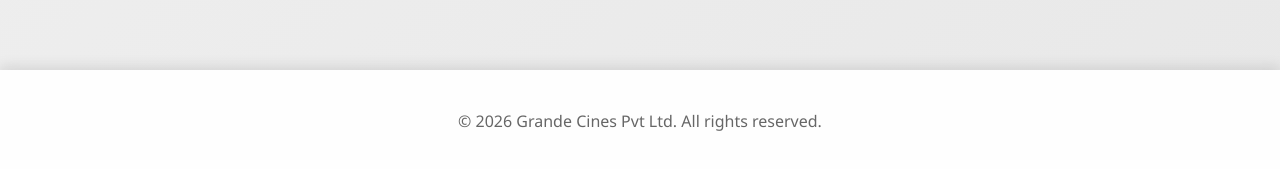
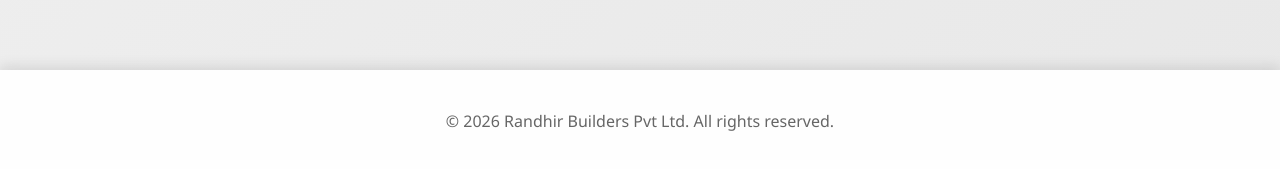
Before and after one commit to harshitamore28/grandecines_website, a React (Create React App) app: page /contactus in a window 1280 px wide. Shown: the part 2013-2182 px from the top of the page. Built offline with nearby package versions, Linux system fonts and the light colour scheme.

Commit message:
Changed footer

```diff
--- a/src/components/Footer.js
+++ b/src/components/Footer.js
@@ -2,5 +2,5 @@
 import React from "react";
 
 export default function Footer() {
-  return <footer>© 2026 Grande Cines Pvt Ltd. All rights reserved.</footer>;
+  return <footer>© 2026 Randhir Builders Pvt Ltd. All rights reserved.</footer>;
 }
```
